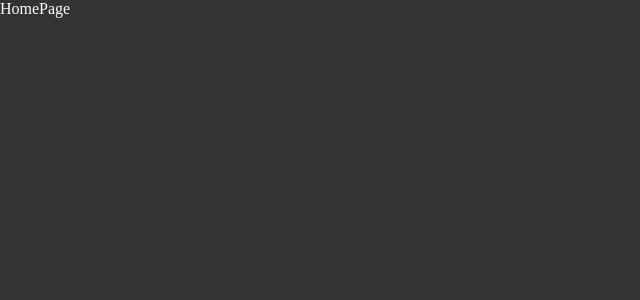
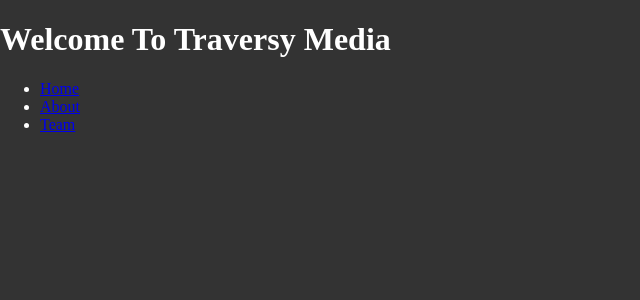
Before and after one commit to Ali-Faal9573/next-13-course, a Next.js app: page / in a window 1280 px wide. Shown: the top 300 px of the page, without its empty margins (0-640 px from the left). Built offline with nearby package versions, Linux system fonts and the light colour scheme.

Commit message:
adding links to home page.

```diff
--- a/app/page.js
+++ b/app/page.js
@@ -1,8 +1,15 @@
 import React from 'react'
-
+import Link from 'next/link'
 const HomePage = () => {
   return (
-    <div>HomePage</div>
+    <div>
+      <h1>Welcome To Traversy Media</h1>
+      <ul>
+        <li><Link href='/'>Home</Link></li>
+        <li><Link href='/about'>About</Link></li>
+        <li><Link href='/about/team'>Team</Link></li>
+      </ul>
+    </div>
   )
 }
 
```
